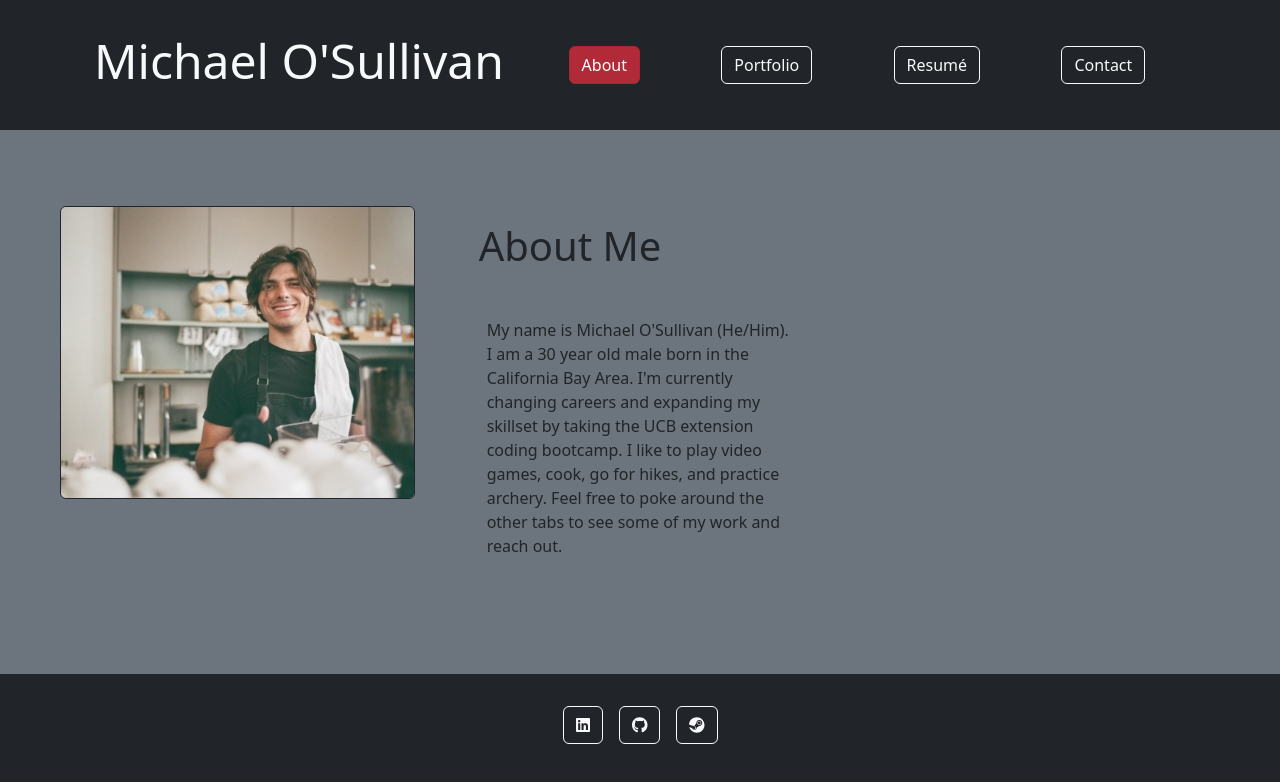
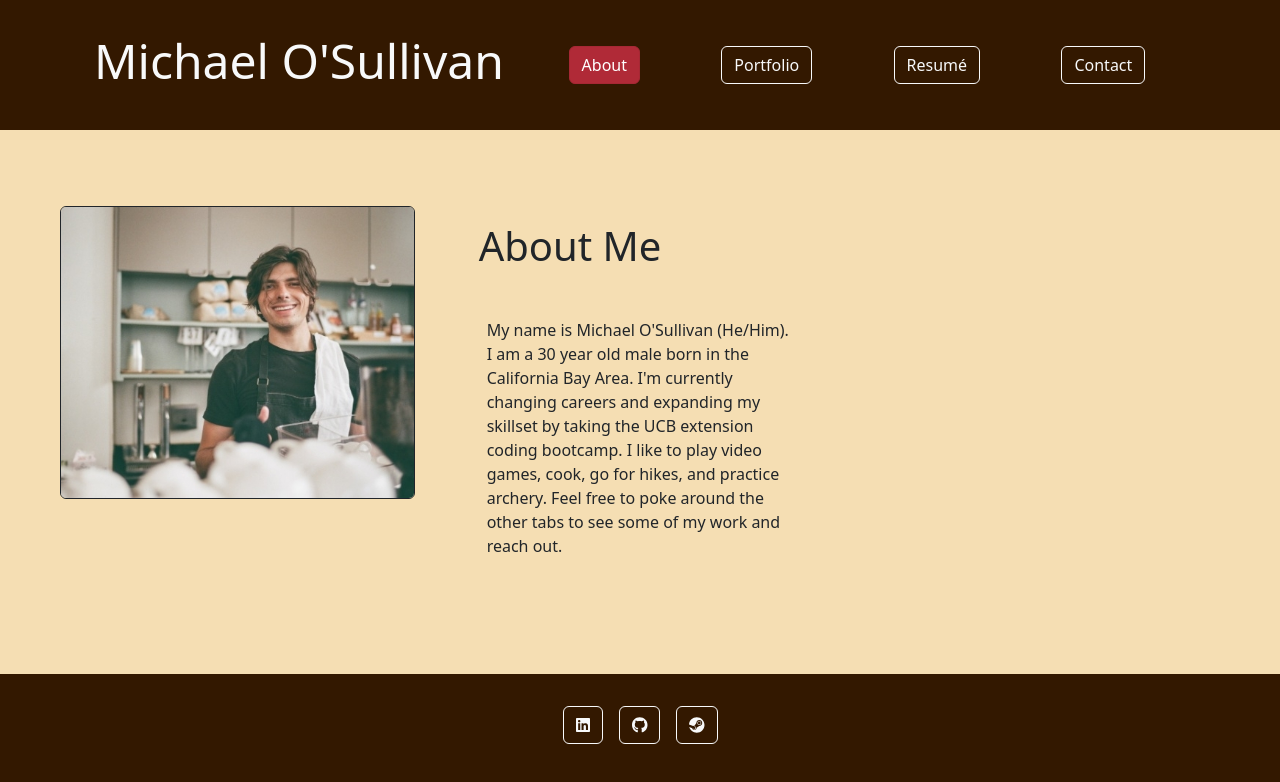
Before and after one commit to michaelhallosullivan/osullivan-challenge-twenty-react-portfolio, a React (Create React App) app: page / in a window 1280 px wide. Shown: the top 782 px of the page. Built offline with nearby package versions, Linux system fonts and the light colour scheme.

Commit message:
changed color schema per challenge instructions

```diff
--- a/src/components/Footer.js
+++ b/src/components/Footer.js
@@ -2,7 +2,7 @@ import React from 'react';
 
 function Footer() {
   return (
-    <footer class="bg-dark text-center text-white">
+    <footer class="bg-1 text-center text-white">
       <div class="container p-4">
         <section class="mb-4">
           <a class="btn btn-outline-light m-2" href="http://www.linkedin.com/in/michael-o-sullivan-a523a079" role="button">
--- a/src/components/Header.js
+++ b/src/components/Header.js
@@ -1,8 +1,9 @@
 import React from 'react';
+import '../styles/color.css';
 
 function Header({ currentPage, handlePageChange }) {
   return (
-    <nav className='navbar navbar-expand-sm navbar-dark bg-dark'>
+    <nav className='navbar navbar-expand-sm navbar-dark bg-1'>
     <div class="container p-4">
       <div className="nav-item">
         <h1 className="display-5 text-light me-4 text-nowrap">Michael O'Sullivan</h1>
--- a/src/components/PortfolioContainer.js
+++ b/src/components/PortfolioContainer.js
@@ -5,6 +5,7 @@ import About from './pages/About';
 import Portfolio from './pages/Portfolio';
 import Resume from './pages/Resume';
 import Contact from './pages/Contact';
+import '../styles/color.css';
 
 export default function PortfolioContainer() {
   const [currentPage, setCurrentPage] = useState('About');
--- a/src/components/pages/About.js
+++ b/src/components/pages/About.js
@@ -2,7 +2,7 @@ import React from 'react';
 
 export default function About() {
   return (
-    <section class="p-5 bg-secondary">
+    <section class="p-5 bg-2">
       <div class="py-1 row">
         <div class="p-4 col-4">
           <img class="rounded border border-dark img-fluid" src="./assets/images/profile.jpg"/>
--- a/src/components/pages/Contact.js
+++ b/src/components/pages/Contact.js
@@ -2,7 +2,7 @@ import React from 'react';
 
 export default function Contact() {
   return (
-  <section class="p-5 bg-secondary">
+  <section class="p-5 bg-2">
     <p class="h1-responsive display-4 font-weight-bold text-center my-4">Contact</p>
     <p class="text-center w-responsive">Any inquiries about my skillset or potential career oppportunities? Feel free to contact me with the form below!</p>
     <div class="row mb-5">
--- a/src/components/pages/Portfolio.js
+++ b/src/components/pages/Portfolio.js
@@ -52,7 +52,7 @@ export default function Portfolio() {
       );
 
   return (
-    <section class="p-5 bg-secondary">
+    <section class="p-5 bg-2">
       <div class="row">
         {projectCard}
       </div>
--- a/src/components/pages/Resume.js
+++ b/src/components/pages/Resume.js
@@ -2,7 +2,7 @@ import React from 'react';
 
 export default function Resume() {
   return (
-    <section class="p-5 bg-secondary">
+    <section class="p-5 bg-2">
       <div class="px-5 pt-3">
       <h1 class="display-6">Selected Coding Proficiencies</h1>
       <ul class="m-3">
--- /dev/null
+++ b/src/styles/color.css
@@ -0,0 +1,7 @@
+.bg-1 {
+  background-color: #331800;
+}
+
+.bg-2 {
+  background-color: wheat;
+}
```
